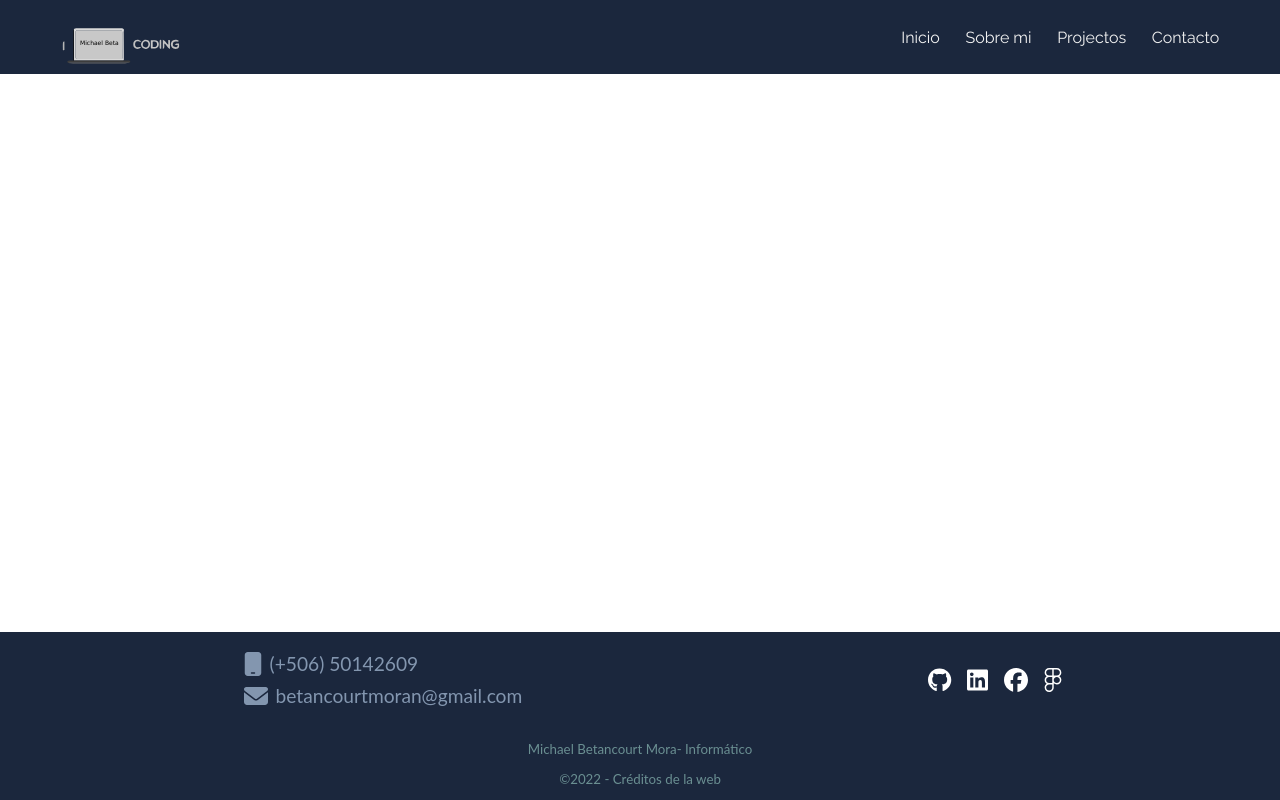
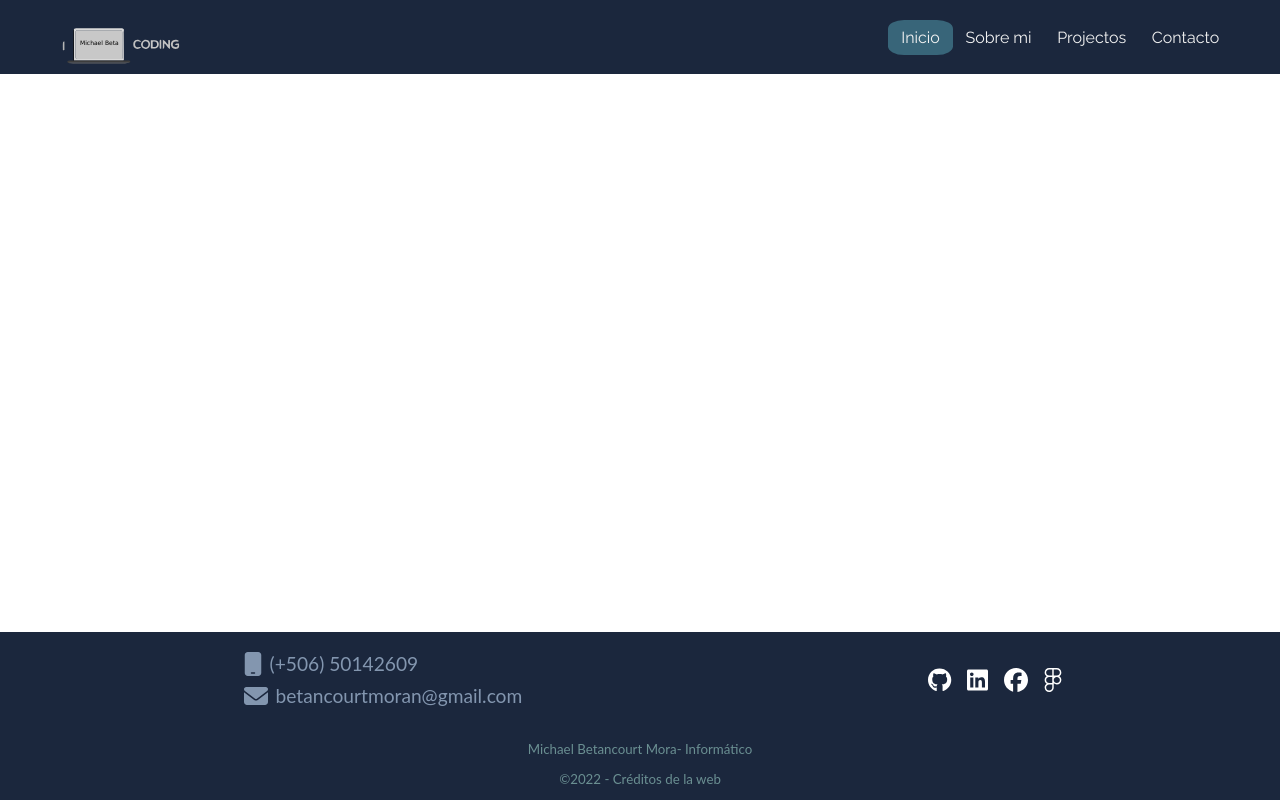
Before and after one commit to michaelbeta/portfoliomichaelbeta, a Next.js app: page /home in a window 1280 px wide. Built offline with nearby package versions, Linux system fonts and the light colour scheme.

Commit message:
identificador de menu listo

```diff
--- a/components/layout/menuDefault.js
+++ b/components/layout/menuDefault.js
@@ -9,6 +9,7 @@ const menuDefault = ({ open, nav__link,selected,cambiarClass_Y_Key }) => {
         <nav className={`${HeaderStyled.menu}`} open={open} style={{ right: (open ? "0" : "-100%") }}>
             <ul>
                 {HeaderLinks.map((links, key) => {
+
                     return (
                         /*Definimos con el hook el li activo del menu*/
                         <li key={key} className={selected == key ? "nav__link" + nav__link : "nav__link" + !nav__link}
--- a/hooks/headerMenu/menu.js
+++ b/hooks/headerMenu/menu.js
@@ -1,17 +1,15 @@
-import React, { useState } from "react";
-import HeaderLinks from "../../models/header/headerLinks";
-import Link from "next/link";
+import React, { useState,useEffect } from "react";
 
 const menu = () => {
 
     const [nav__link, setnav__link] = useState("NoActivo");
-    const [selected,setSelected] = useState(-1);
+    const [selected,setSelected] = useState(0);
 
     const cambiarClass_Y_Key = (key) => {
         setnav__link("Activo");
         setSelected(key);
     };
-
+    useEffect(()=> {if(selected==0)setnav__link("Activo")});
 
     return [nav__link,selected,cambiarClass_Y_Key];
 }
```
